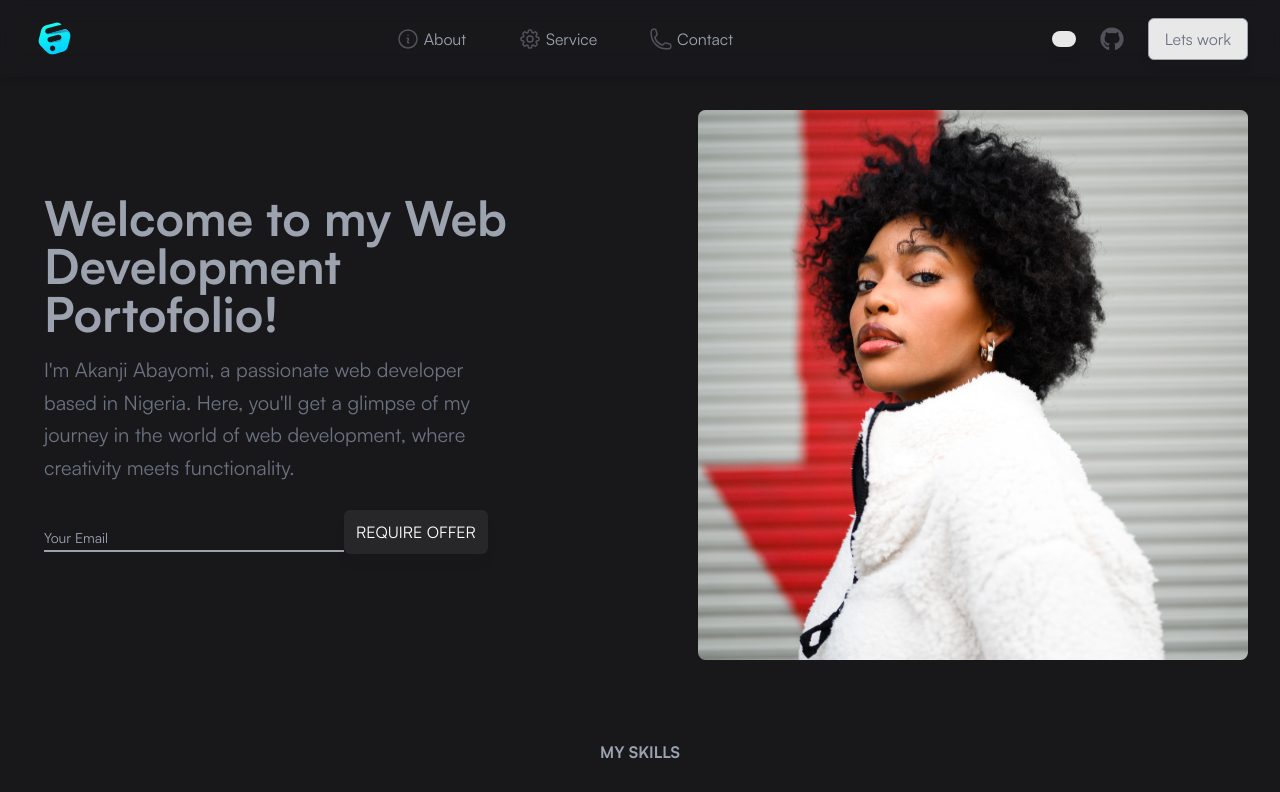
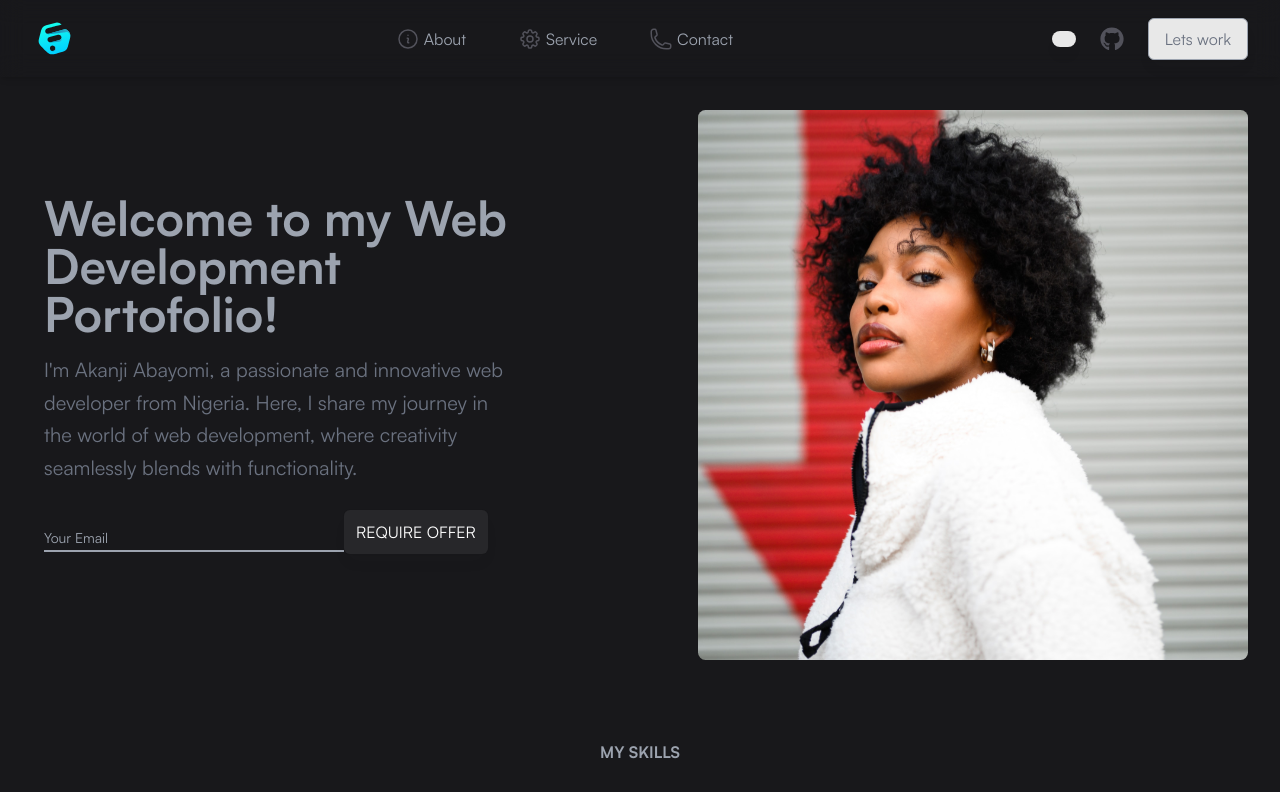
Before and after one commit to Husseincode/MyPortfolio, a Next.js app in the folder my-next-app/: page / in a window 1280 px wide. Shown: the top 792 px of the page. Built offline with nearby package versions, Linux system fonts and the light colour scheme.

Commit message:
"Updated text in FirstsectionComponent"

```diff
--- a/my-next-app/src/components/firstsection.tsx
+++ b/my-next-app/src/components/firstsection.tsx
@@ -77,9 +77,9 @@ const FirstsectionComponent = () => {
             Welcome to my Web Development Portofolio!
           </h1>
           <p className='text-xl leading-relaxed text-gray-500 slide-from-left'>
-            I&apos;m Akanji Abayomi, a passionate web developer based in
-            Nigeria. Here, you&apos;ll get a glimpse of my journey in the world
-            of web development, where creativity meets functionality.
+            I&apos;m Akanji Abayomi, a passionate and innovative web developer
+            from Nigeria. Here, I share my journey in the world of web
+            development, where creativity seamlessly blends with functionality.
           </p>
           <form
             onSubmit={(e: React.FormEvent<HTMLFormElement>) => {
```
